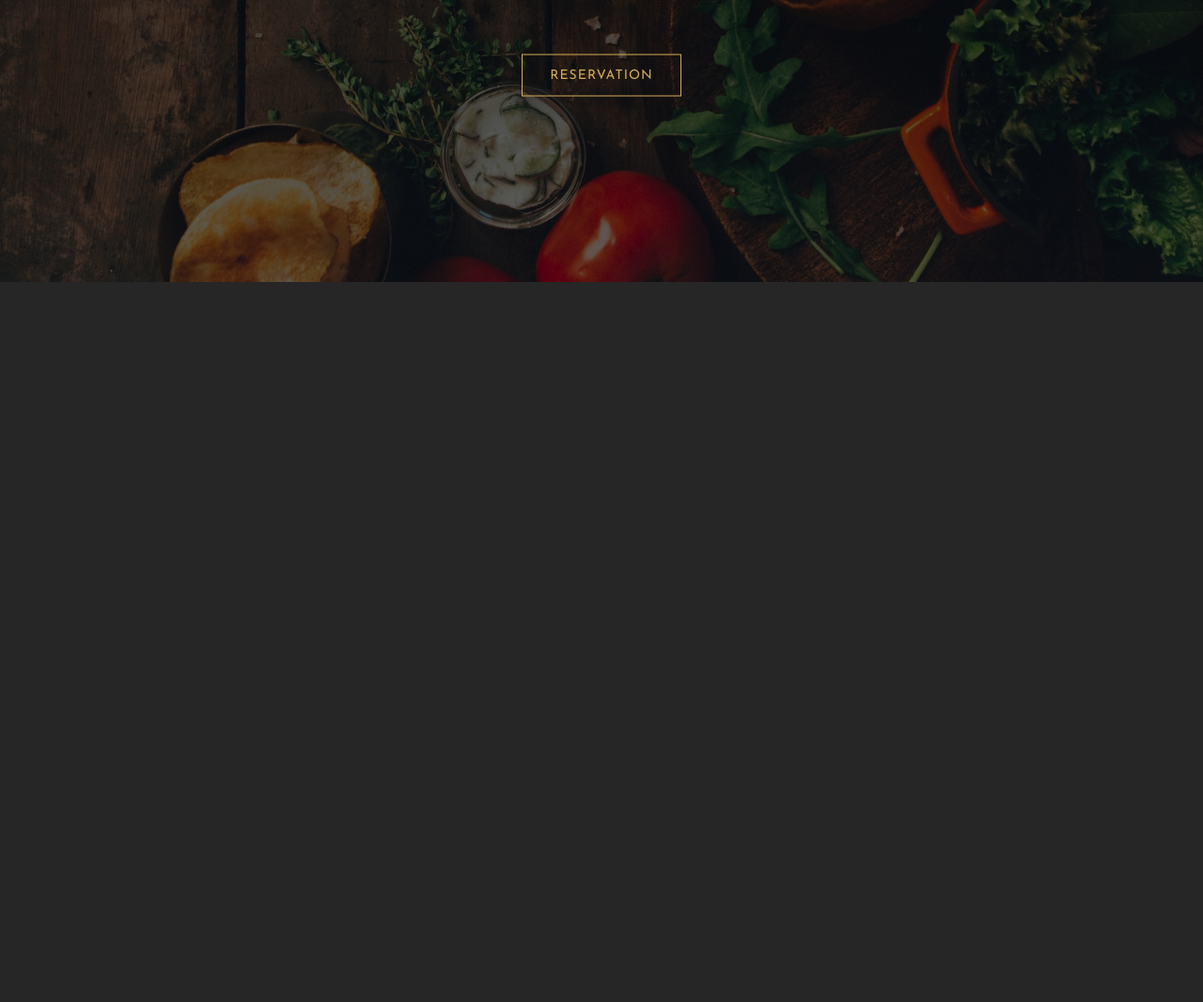
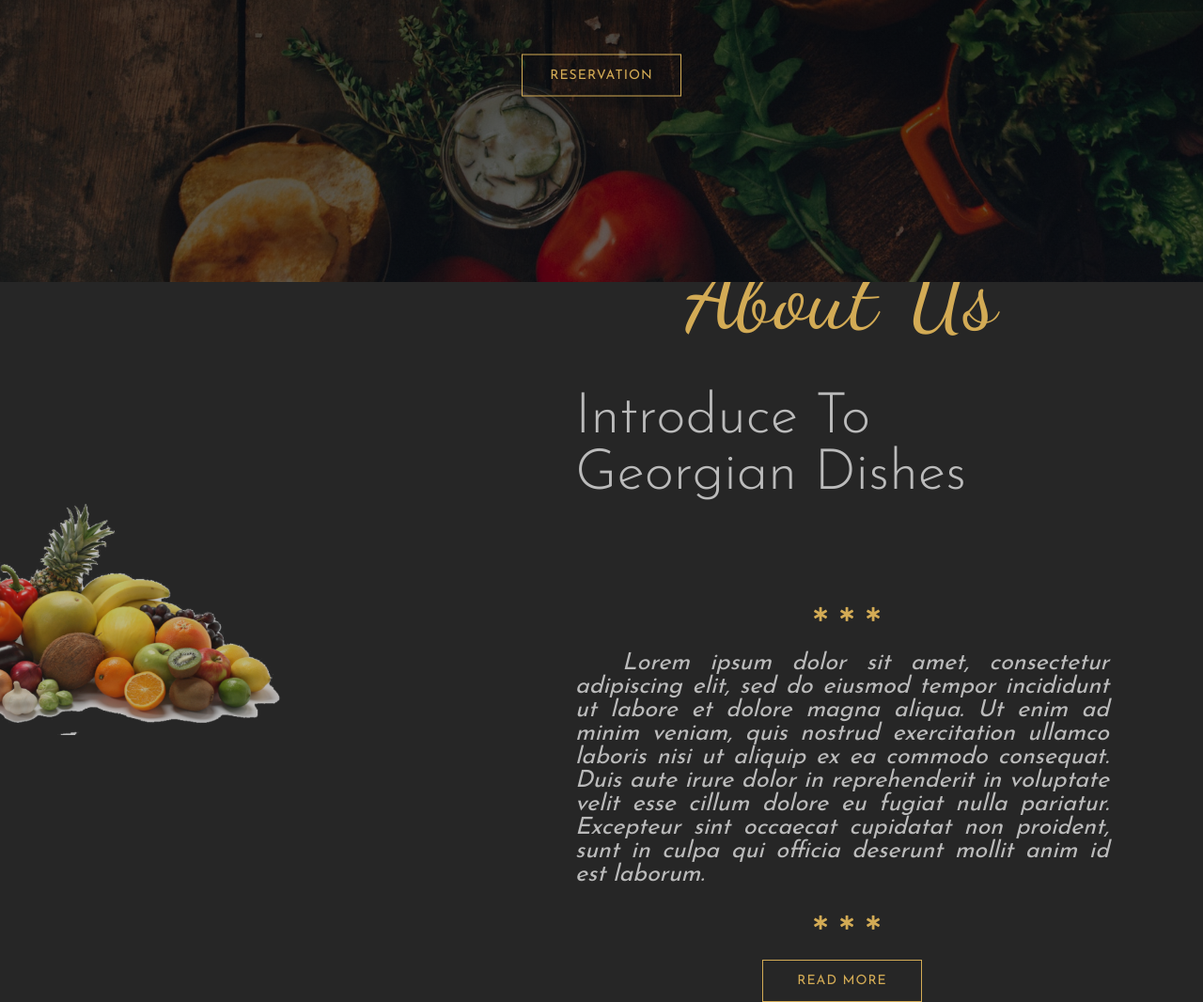
Before and after one commit to koval2001/Project1_SASS, a website: page index.html in a window 1280 px wide. Shown: the part 500-1566 px from the top of the page at 94% size. Before the commit the page ends 800 px from the top, so only its background shows below. Drawn offline with nearby package versions, Linux system fonts and the light colour scheme.

Commit message:
about us

```diff
--- a/index.html
+++ b/index.html
@@ -25,5 +25,38 @@
         </div>
     </header>
     <!--<End of Header>-->
+
+    <!--<About Us>-->
+    <div class="about-us">
+        <div class="about-us-left">
+            <img src="images/about-us-img.png" alt="about us">
+        </div>
+
+        <div class="about-us-right">
+            <h1 class="main-heading">About Us</h1>
+            <h3 class="sub-heading">Introduce To Georgian Dishes</h3>
+            <div class="stars">
+                <i class="fas fa-star-of-life star"></i>
+                <i class="fas fa-star-of-life star"></i>
+                <i class="fas fa-star-of-life star"></i>
+            </div>
+            <p class="description">
+                Lorem ipsum dolor sit amet, consectetur adipiscing elit,
+                sed do eiusmod tempor incididunt ut labore et dolore magna aliqua.
+                Ut enim ad minim veniam, quis nostrud exercitation ullamco laboris
+                nisi ut aliquip ex ea commodo consequat. Duis aute irure dolor in
+                reprehenderit in voluptate velit esse cillum dolore eu fugiat nulla pariatur.
+                Excepteur sint occaecat cupidatat non proident, sunt in culpa qui officia
+                deserunt mollit anim id est laborum.
+            </p>
+            <div class="stars">
+                <i class="fas fa-star-of-life star"></i>
+                <i class="fas fa-star-of-life star"></i>
+                <i class="fas fa-star-of-life star"></i>
+            </div>
+            <button class="main-btn">Read More</button>
+        </div>
+    </div>
+    <!--<End of About Us>-->
 </body>
 </html>
--- a/scss/_layout.scss
+++ b/scss/_layout.scss
@@ -16,3 +16,51 @@
     @include centering(50%);
   }
 }
+
+.about-us {
+  height: 90vh;
+  display: flex;
+  align-items: center;
+
+  &-left {
+    width: 40%;
+    position: relative;
+    left: -200px;
+
+    img {
+      width: 100%;
+      opacity: .7;
+    }
+  }
+
+  &-right {
+    width: 60%;
+    display: flex;
+    flex-direction: column;
+    align-items: center;
+    padding: 0 100px;
+    box-sizing: border-box;
+
+    .stars {
+      margin: 30px 0;
+    }
+
+    .star {
+      font-size: 15px;
+      color: $color-primary;
+      margin-left: 10px;
+    }
+
+    .description {
+      font-family: $font-josefineSans;
+      font-style: italic;
+      color: $color-secondary;
+      font-size: 25px;
+      text-align: justify;
+
+      &::first-letter {
+        padding-left: 50px;
+      }
+    }
+  }
+}
```
Also changed, not shown: css/main.css.
